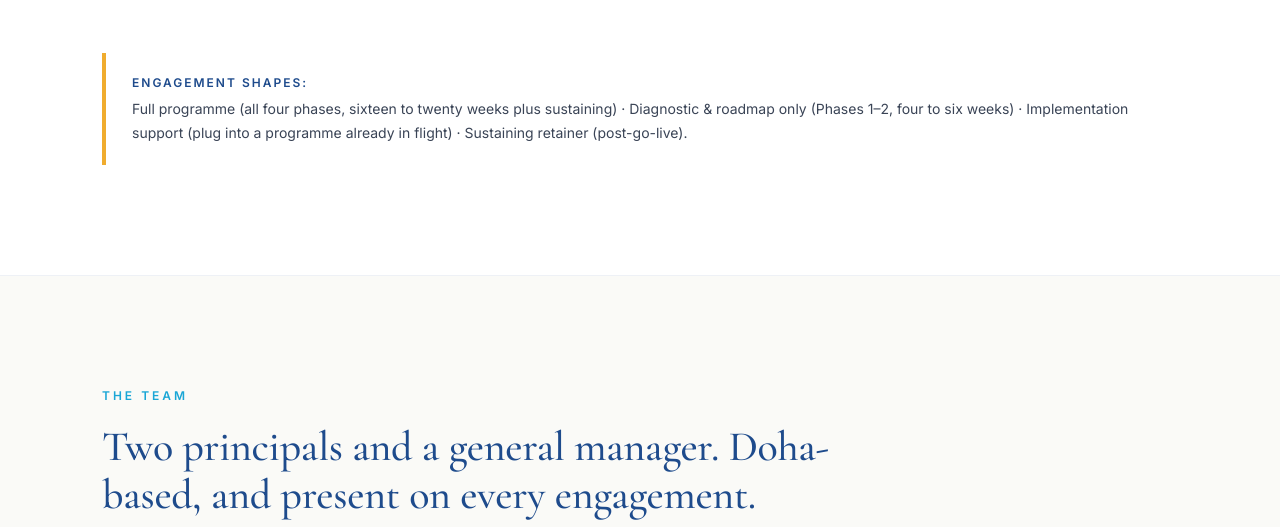
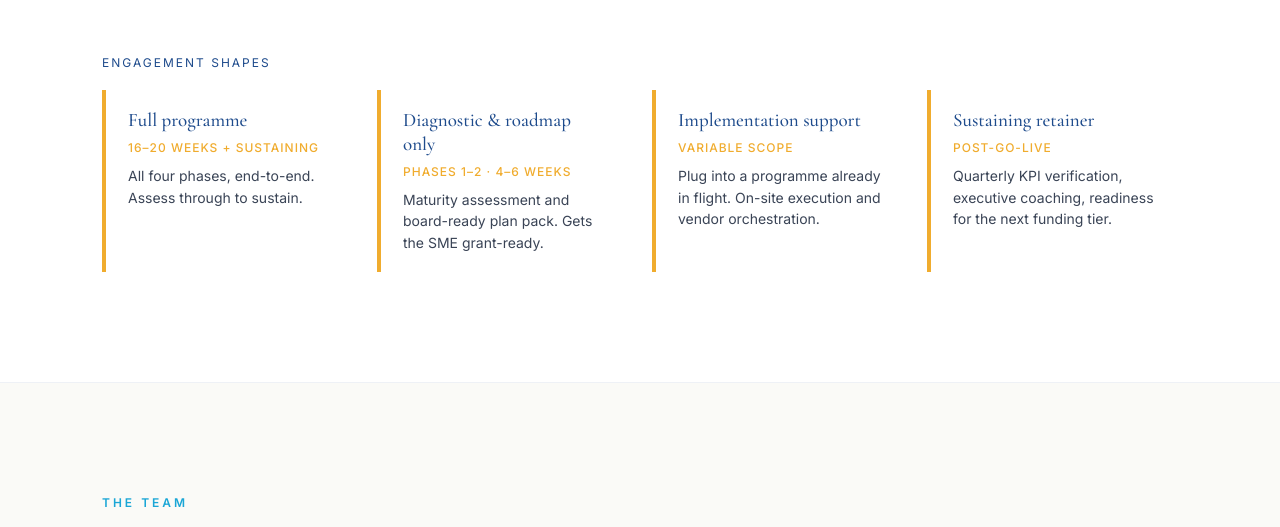
Before and after one commit to jeroenatdoha/Kontractom, a plain HTML site: page website/index.html in a window 1280 px wide. Shown: the part 3920-4447 px from the top of the page. Drawn offline with nearby package versions, Linux system fonts and the light colour scheme.

Commit message:
chore: sync uncommitted work
Co-Authored-By: Claude Opus 5.5 <noreply@anthropic.com>

```diff
--- a/website/index.html
+++ b/website/index.html
@@ -379,20 +379,47 @@
 
   .shapes-banner {
     margin-top: 56px;
-    background: white;
-    border-left: 4px solid var(--amber);
-    padding: 20px 26px;
-    font-size: 14px;
-    color: var(--ink-soft);
-    line-height: 1.7;
   }
-  .shapes-banner strong {
+  .shapes-banner .shapes-eyebrow {
     color: var(--blue-dark);
-    display: block;
     font-size: 12px;
     letter-spacing: 2px;
     text-transform: uppercase;
-    margin-bottom: 4px;
+    margin-bottom: 18px;
+  }
+  .shapes-grid {
+    display: grid;
+    grid-template-columns: repeat(4, 1fr);
+    gap: 24px;
+  }
+  @media (max-width: 980px) { .shapes-grid { grid-template-columns: 1fr 1fr; } }
+  @media (max-width: 560px) { .shapes-grid { grid-template-columns: 1fr; } }
+  .shape-card {
+    background: white;
+    border-left: 4px solid var(--amber);
+    padding: 18px 22px;
+  }
+  .shape-card h4 {
+    margin: 0 0 6px;
+    color: var(--blue-dark);
+    font-family: 'Cormorant Garamond', Georgia, serif;
+    font-weight: 500;
+    font-size: 19px;
+    line-height: 1.25;
+  }
+  .shape-card .shape-meta {
+    color: var(--amber);
+    font-size: 12px;
+    letter-spacing: 1px;
+    text-transform: uppercase;
+    margin-bottom: 8px;
+    font-weight: 500;
+  }
+  .shape-card p {
+    margin: 0;
+    font-size: 14px;
+    color: var(--ink-soft);
+    line-height: 1.55;
   }
 
   /* ---------- Team ---------- */
@@ -851,11 +878,29 @@
       </div>
     </div>
     <div class="shapes-banner">
-      <strong>Engagement shapes:</strong>
-      Full programme (all four phases, sixteen to twenty weeks plus sustaining) &middot;
-      Diagnostic &amp; roadmap only (Phases 1–2, four to six weeks) &middot;
-      Implementation support (plug into a programme already in flight) &middot;
-      Sustaining retainer (post-go-live).
+      <div class="shapes-eyebrow">Engagement shapes</div>
+      <div class="shapes-grid">
+        <div class="shape-card">
+          <h4>Full programme</h4>
+          <div class="shape-meta">16&ndash;20 weeks + sustaining</div>
+          <p>All four phases, end-to-end. Assess through to sustain.</p>
+        </div>
+        <div class="shape-card">
+          <h4>Diagnostic &amp; roadmap only</h4>
+          <div class="shape-meta">Phases 1&ndash;2 &middot; 4&ndash;6 weeks</div>
+          <p>Maturity assessment and board-ready plan pack. Gets the SME grant-ready.</p>
+        </div>
+        <div class="shape-card">
+          <h4>Implementation support</h4>
+          <div class="shape-meta">Variable scope</div>
+          <p>Plug into a programme already in flight. On-site execution and vendor orchestration.</p>
+        </div>
+        <div class="shape-card">
+          <h4>Sustaining retainer</h4>
+          <div class="shape-meta">Post-go-live</div>
+          <p>Quarterly KPI verification, executive coaching, readiness for the next funding tier.</p>
+        </div>
+      </div>
     </div>
   </div>
 </section>
@@ -892,7 +937,7 @@
         <div class="name">Jeroen Hendriks</div>
         <div class="role">Partner</div>
         <p>
-          Twenty-eight years of senior digital transformation delivery across enterprise programme leadership and venture building. Ex PwC, Accenture and PA Consulting; ex Shell and Qatar Energy. Most recently Director of Digital Transformation at PwC Middle East, leading programme mobilisation and change for Qatar Energy's five-year, twenty-six-workstream ICT strategy transformation covering 30,000+ employees.
+          Twenty-eight years of senior digital transformation delivery across enterprise programme leadership and venture building. Ex PwC, Accenture and PA Consulting; ex Shell and Qatar Energy. Most recently ICT Strategy Transformation Lead at Qatar Energy via PwC Middle East &mdash; mobilising a five-year, twenty-six-workstream programme covering 30,000+ employees across SAP-ERP, ServiceNow, cloud and AI adoption.
         </p>
         <p>
           Earlier career spans senior delivery roles at Avanade (Accenture's Microsoft technology arm) — including portfolio leadership across Shell Upstream &amp; Projects &amp; Technology (€15M annual, 100+ FTE) — a $25M global cybersecurity programme covering 800+ applications, and the founding of CartUp AI, a Silicon Valley B2B SaaS venture serving fifteen international clients before exit. Cross-sector across energy, financial services, government, technology, supply chain &amp; logistics and manufacturing, and currently delivering agentic AI applications into GCC enterprises.
```
Also changed, not shown: 1 other file.
